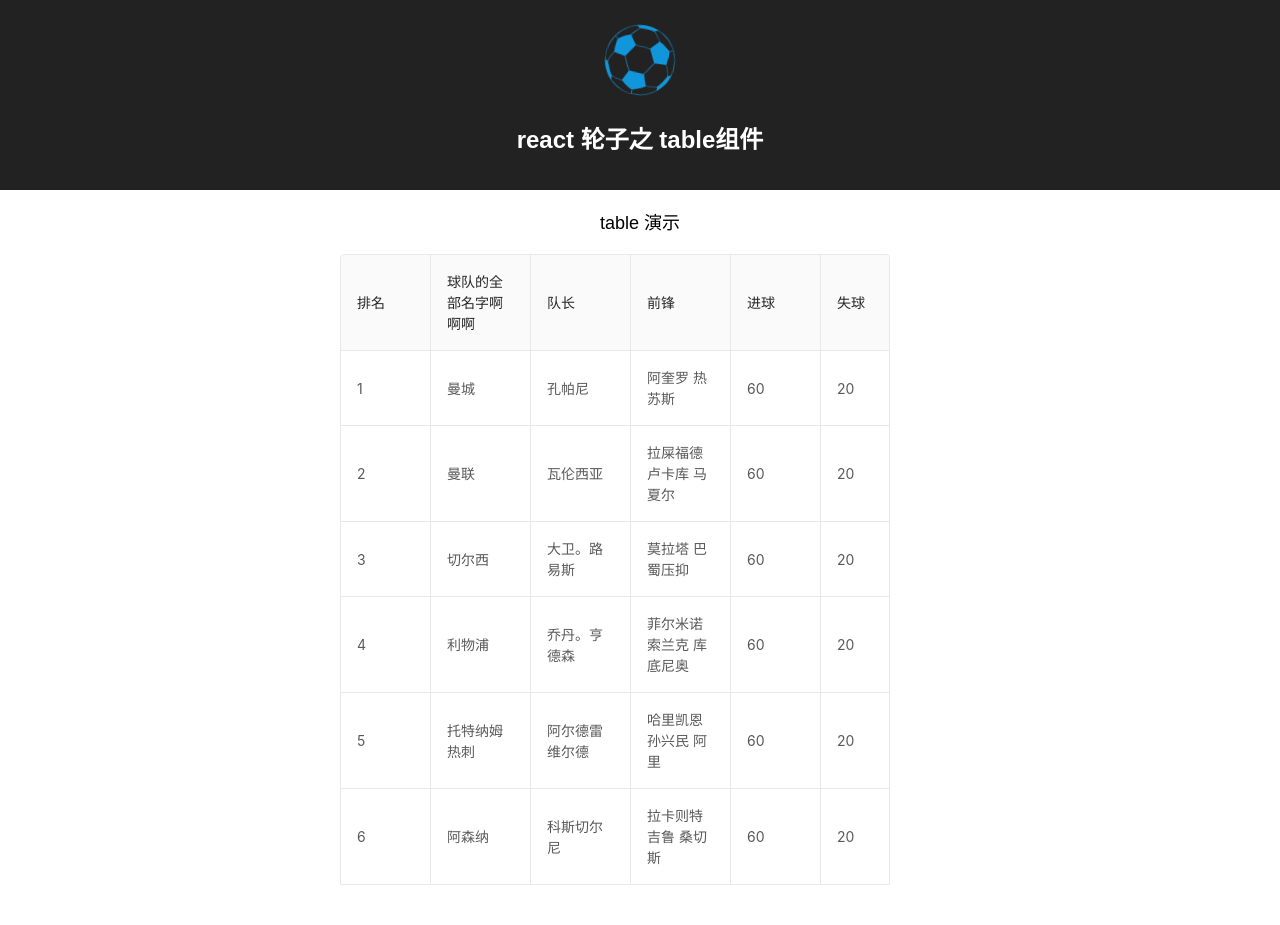
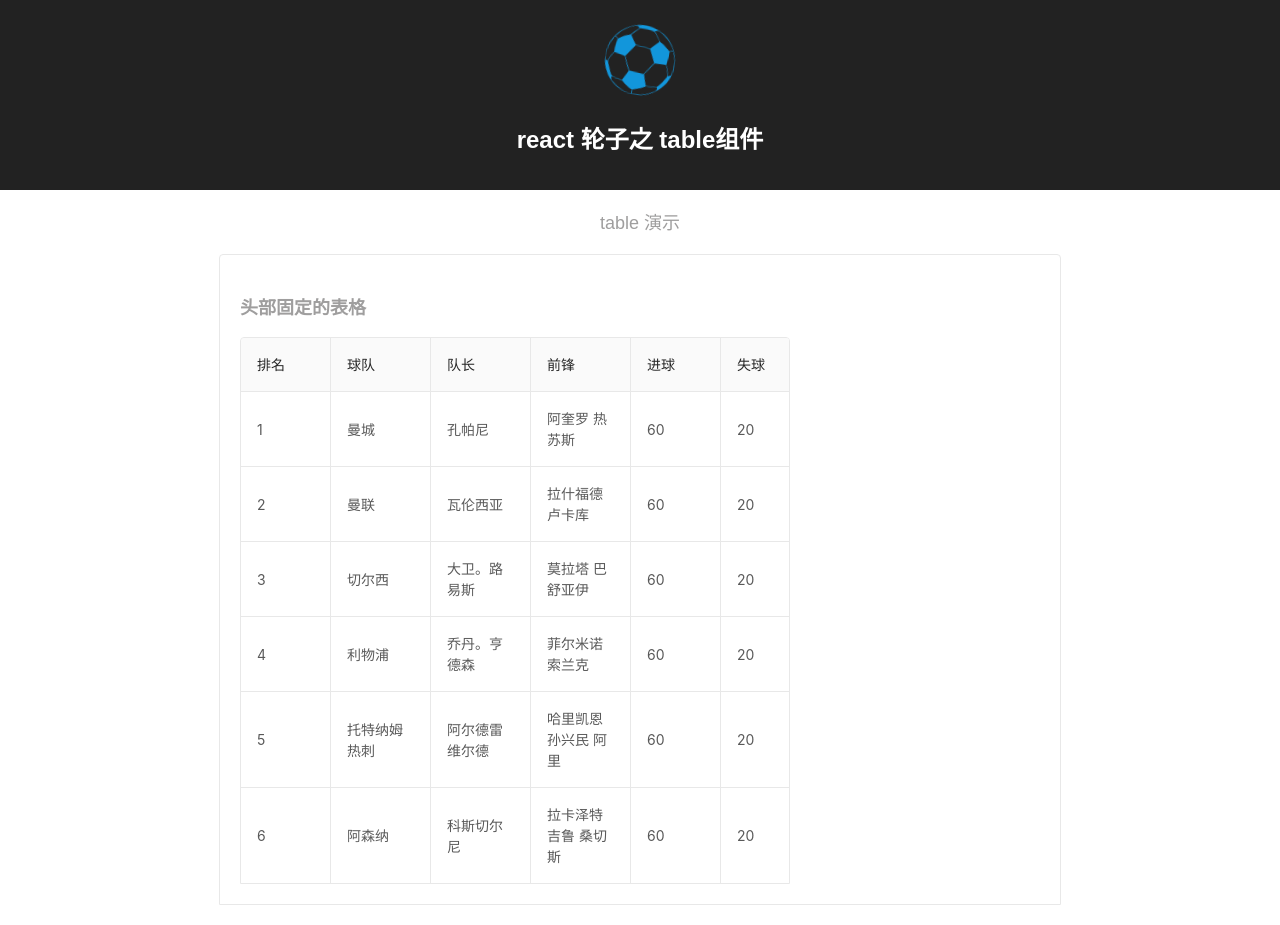
Before and after one commit to crazyguagua/myTable, a React app: page / in a window 1280 px wide. Built offline with nearby package versions, Linux system fonts and the light colour scheme.

Commit message:
加入example

```diff
--- a/src/App.js
+++ b/src/App.js
@@ -1,60 +1,10 @@
 import React, { Component } from 'react';
 import logo from './logo.svg';
-import './App.css';
-import Table from './components/Table'
-let data=[{
-  range:'1',name:'曼城',goal:60,lose:20,og:40,points:50,captain:'孔帕尼',forward:'阿奎罗 热苏斯'
-},{
-  range:'2',name:'曼联',goal:60,lose:20,og:40,points:50,captain:'瓦伦西亚',forward:'拉屎福德 卢卡库 马夏尔'
-},{
-  range:'3',name:'切尔西',goal:60,lose:20,og:40,points:50,captain:'大卫。路易斯',forward:'莫拉塔 巴蜀压抑'
-},{
-  range:'4',name:'利物浦',goal:60,lose:20,og:40,points:50,captain:'乔丹。亨德森',forward:'菲尔米诺 索兰克 库底尼奥'
-},{
-  range:'5',name:'托特纳姆热刺',goal:60,lose:20,og:40,points:50,captain:'阿尔德雷维尔德',forward:'哈里凯恩 孙兴民 阿里'
-},{
-  range:'6',name:'阿森纳',goal:60,lose:20,og:40,points:50,captain:'科斯切尔尼',forward:'拉卡则特 吉鲁 桑切斯'
-}]
+import './App.less';
+import HeaderFixedDemo from "./examples/HeaderFixedDemo";
 class App extends Component {
-  componentDidMount(){
-  //  let appInfo =  document.querySelectorAll('.App-logo')[0]
-  //  console.log(appInfo.offsetTop)
-  }
   state={
     data:[]
-  }
-  componentWillMount(){
-    this.columns=[{
-      title:'排名',
-      dataIndex:'range'
-    },{
-      title:'球队的全部名字啊啊啊',
-      dataIndex:'name',width:100
-    },{
-      title:'队长',
-      dataIndex:'captain',width:100
-    },{
-      title:'前锋',
-      dataIndex:'forward',width:100
-    },{
-      title:'进球',
-      dataIndex:'goal'
-    },{
-      title:'失球',
-      dataIndex:'lose'
-    },{
-      title:'净胜球',
-      dataIndex:'og'
-    },{
-      title:'积分',
-      dataIndex:'points'
-    }]
-
-    setTimeout(()=>{
-      this.setState({
-        data:data
-      })
-    },30)
   }
   render() {
     return (
@@ -66,9 +16,7 @@ class App extends Component {
         <p className="App-intro">
          table 演示
         </p>
-        <div style={{width:'600px',margin:'20px auto'}}>
-          <Table columns={this.columns} data={this.state.data} width="550" height="400"/>
-        </div>
+          <HeaderFixedDemo />
       </div>
     );
   }
--- a/src/App.css
+++ b/src/App.less
@@ -1,5 +1,5 @@
 .App {
-  text-align: center;
+  text-align: center;color:rgb(159, 158, 158);
 }
 
 .App-logo {
@@ -21,7 +21,17 @@
 .App-intro {
   font-size: large;
 }
-
+.App-demoTitle{
+  text-align: left;
+  font-size:18px;
+  color:rgb(159, 158, 158);
+}
+.App-demoWrapper{
+  border-radius:4px 4px 0 0;
+  margin: 20px auto;
+  border: 1px solid #e8e8e8;
+  padding:20px
+}
 @keyframes App-logo-spin {
   from { transform: rotate(0deg); }
   to { transform: rotate(360deg); }
--- /dev/null
+++ b/src/examples/HeaderFixedDemo.js
@@ -0,0 +1,62 @@
+import React from 'react';
+import Table from '../components/Table'
+let data = [{
+    range: '1', name: '曼城', goal: 60, lose: 20, og: 40, points: 50, captain: '孔帕尼', forward: '阿奎罗 热苏斯'
+}, {
+    range: '2', name: '曼联', goal: 60, lose: 20, og: 40, points: 50, captain: '瓦伦西亚', forward: '拉什福德 卢卡库'
+}, {
+    range: '3', name: '切尔西', goal: 60, lose: 20, og: 40, points: 50, captain: '大卫。路易斯', forward: '莫拉塔 巴舒亚伊'
+}, {
+    range: '4', name: '利物浦', goal: 60, lose: 20, og: 40, points: 50, captain: '乔丹。亨德森', forward: '菲尔米诺 索兰克'
+}, {
+    range: '5', name: '托特纳姆热刺', goal: 60, lose: 20, og: 40, points: 50, captain: '阿尔德雷维尔德', forward: '哈里凯恩 孙兴民 阿里'
+}, {
+    range: '6', name: '阿森纳', goal: 60, lose: 20, og: 40, points: 50, captain: '科斯切尔尼', forward: '拉卡泽特 吉鲁 桑切斯'
+}]
+export default class HeaderFixedDemo extends React.Component {
+    state = { data: [] }
+    render() {
+        return (
+            <div>
+
+                <div style={{ width: '800px'}} className="App-demoWrapper">
+                    <h3 className="App-demoTitle">头部固定的表格</h3>
+                    <Table columns={this.columns} data={this.state.data} width="550" height="400" />
+                </div>
+            </div>
+        );
+    }
+    componentWillMount() {
+        this.columns = [{
+            title: '排名',
+            dataIndex: 'range'
+        }, {
+            title: '球队',
+            dataIndex: 'name', width: 100
+        }, {
+            title: '队长',
+            dataIndex: 'captain', width: 100
+        }, {
+            title: '前锋',
+            dataIndex: 'forward', width: 100
+        }, {
+            title: '进球',
+            dataIndex: 'goal'
+        }, {
+            title: '失球',
+            dataIndex: 'lose'
+        }, {
+            title: '净胜球',
+            dataIndex: 'og'
+        }, {
+            title: '积分',
+            dataIndex: 'points'
+        }]
+
+        setTimeout(() => {
+            this.setState({
+                data: data
+            })
+        }, 30)
+    }
+};
```
